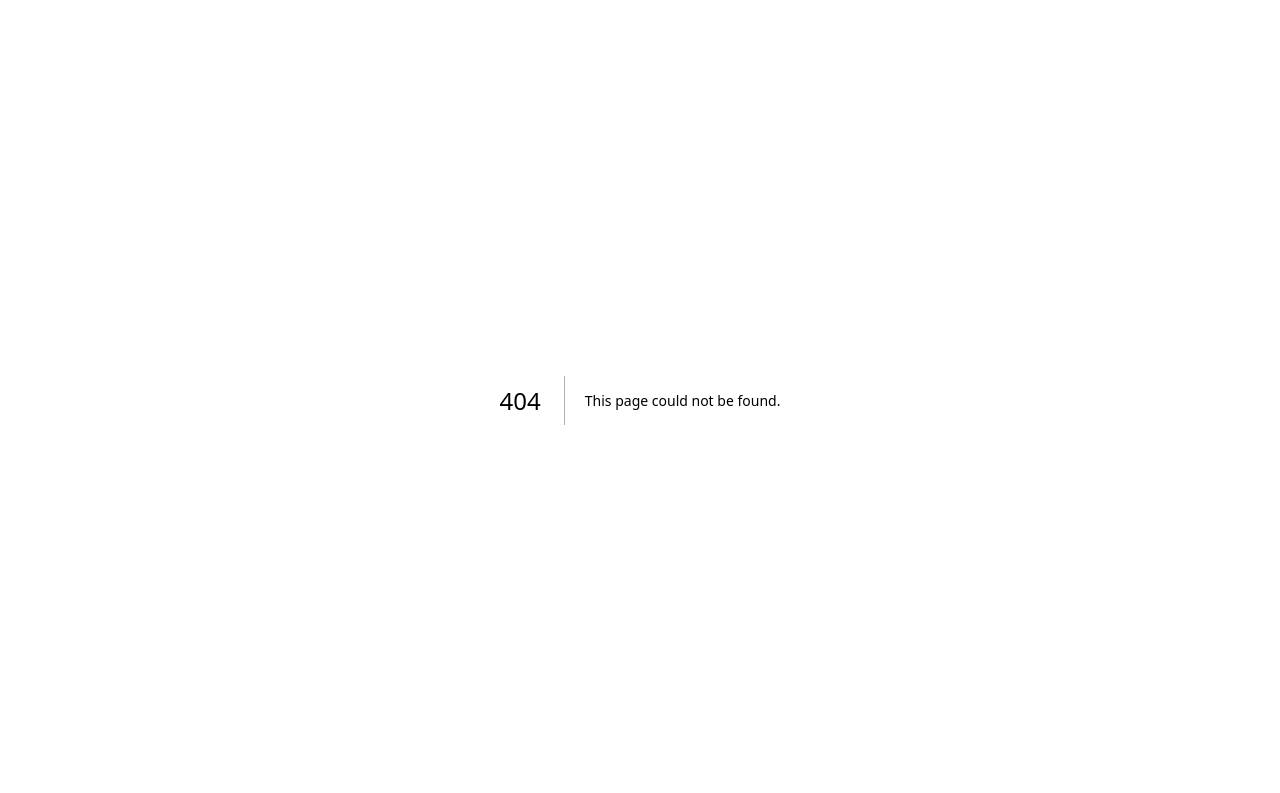
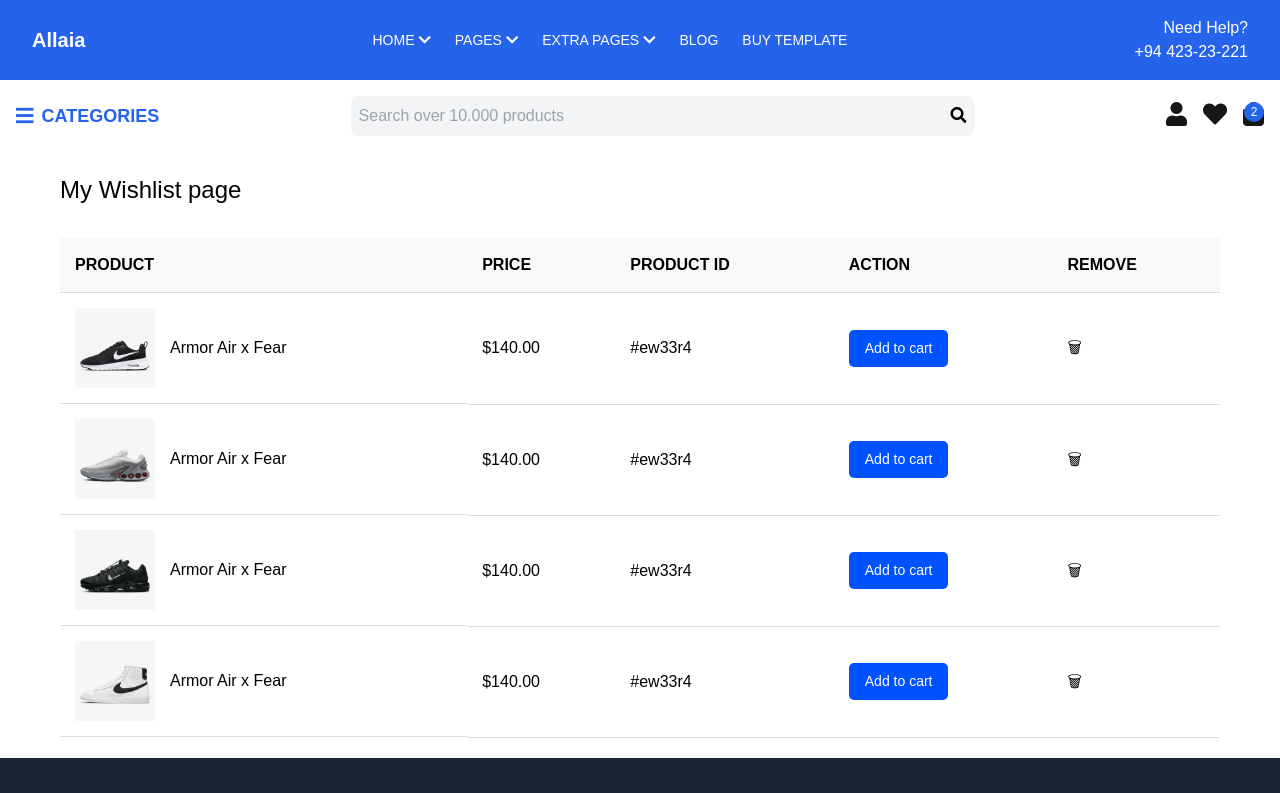
Before and after one commit to Enesugurllu/Allaia, a Next.js app: page /Wishlist in a window 1280 px wide. Before the commit this address had no page. Shown: the top 793 px of the page. Built offline with nearby package versions, Linux system fonts and the light colour scheme.

Commit message:
Wishlist Sayfası Eklendi.

```diff
--- /dev/null
+++ b/app/Wishlist/page.tsx
@@ -0,0 +1,21 @@
+import React from 'react';
+import Wishlist from '@/components/Wishlist';
+import Navbar from '@/components/Navbar';
+import Menu from '@/components/Menu';
+import Footer from '@/components/Footer';
+
+const WishlistPage = () => {
+  return (
+    <>
+    <div style={{ backgroundColor: '#ffffff', minHeight: '100vh' }}>
+      <Navbar />
+      <Menu />
+      <Wishlist />
+      <Footer />
+    </div>
+    </>
+  );
+
+};
+
+export default WishlistPage;
--- a/components/Menu.tsx
+++ b/components/Menu.tsx
@@ -96,7 +96,9 @@
           </a>
         </div>
       </div>
-      <i className="fas fa-heart text-2xl cursor-pointer icon-hover" />
+      <a href="/Wishlist">
+        <i className="fas fa-heart text-2xl cursor-pointer icon-hover" />
+      </a>
       <div className="relative cart-dropdown">
         <a href="/Cart">
           <i className="fas fa-shopping-bag text-2xl cursor-pointer icon-hover" />
--- /dev/null
+++ b/components/Wishlist.css
@@ -0,0 +1,84 @@
+.wishlist-container {
+  padding: 20px;
+  max-width: 1200px;
+  margin: 0 auto;
+  background-color: #ffffff;
+  color: #000000;
+}
+
+.breadcrumb {
+  margin-bottom: 20px;
+  color: #000000;
+  padding: 10px 0;
+}
+
+.breadcrumb span {
+  margin: 0 5px;
+}
+
+h1 {
+  font-size: 24px;
+  margin-bottom: 30px;
+  color: #000000;
+}
+
+.wishlist-table {
+  width: 100%;
+  border-collapse: collapse;
+}
+
+.wishlist-table th {
+  text-align: left;
+  padding: 15px;
+  background-color: #f8f8f8;
+  border-bottom: 1px solid #ddd;
+  font-weight: 600;
+  color: #000000;
+}
+
+.wishlist-table td {
+  padding: 15px;
+  border-bottom: 1px solid #ddd;
+  vertical-align: middle;
+  color: #000000;
+}
+
+.product-cell {
+  display: flex;
+  align-items: center;
+  gap: 15px;
+}
+
+.product-cell img {
+  width: 80px;
+  height: 80px;
+  object-fit: cover;
+}
+
+.add-to-cart-btn {
+  background-color: #0052ff;
+  color: white;
+  border: none;
+  padding: 8px 16px;
+  border-radius: 5px;
+  cursor: pointer;
+  font-size: 14px;
+}
+
+.add-to-cart-btn:hover {
+  background-color: #0045d8;
+  transition: background-color 0.3s ease;
+}
+
+.remove-btn {
+  background: none;
+  border: none;
+  cursor: pointer;
+  font-size: 16px;
+  color: #000000;
+}
+
+.remove-btn:hover {
+  color: #ff0000;
+  transition: color 0.3s ease;
+}
--- /dev/null
+++ b/components/Wishlist.jsx
@@ -0,0 +1,73 @@
+import React from 'react';
+import './Wishlist.css';
+
+const Wishlist = () => {
+  const wishlistItems = [
+    {
+      id: 'ew33r4',
+      name: 'Armor Air x Fear',
+      price: 140.00,
+      image: '/image/1.png'
+    },
+    {
+      id: 'ew33r4',
+      name: 'Armor Air x Fear',
+      price: 140.00,
+      image: '/image/2.png'
+    },
+
+    {
+      id: 'ew33r4',
+      name: 'Armor Air x Fear',
+      price: 140.00,
+      image: '/image/3.png'
+    },
+
+    {
+      id: 'ew33r4',
+      name: 'Armor Air x Fear',
+      price: 140.00,
+      image: '/image/4.png'
+
+    }
+  ];
+
+  return (
+    <div className="wishlist-container">
+
+      <h1>My Wishlist page</h1>
+
+      <table className="wishlist-table">
+        <thead>
+          <tr>
+            <th>PRODUCT</th>
+            <th>PRICE</th>
+            <th>PRODUCT ID</th>
+            <th>ACTION</th>
+            <th>REMOVE</th>
+          </tr>
+        </thead>
+        <tbody>
+          {wishlistItems.map((item, index) => (
+            <tr key={index}>
+              <td className="product-cell">
+                <img src={item.image} alt={item.name} />
+                <span>{item.name}</span>
+              </td>
+              <td>${item.price.toFixed(2)}</td>
+              <td>#{item.id}</td>
+              <td>
+                <button className="add-to-cart-btn">Add to cart</button>
+              </td>
+              <td>
+                <button className="remove-btn">🗑</button>
+              </td>
+            </tr>
+          ))}
+        </tbody>
+      </table>
+    </div>
+  );
+};
+
+export default Wishlist;
```
